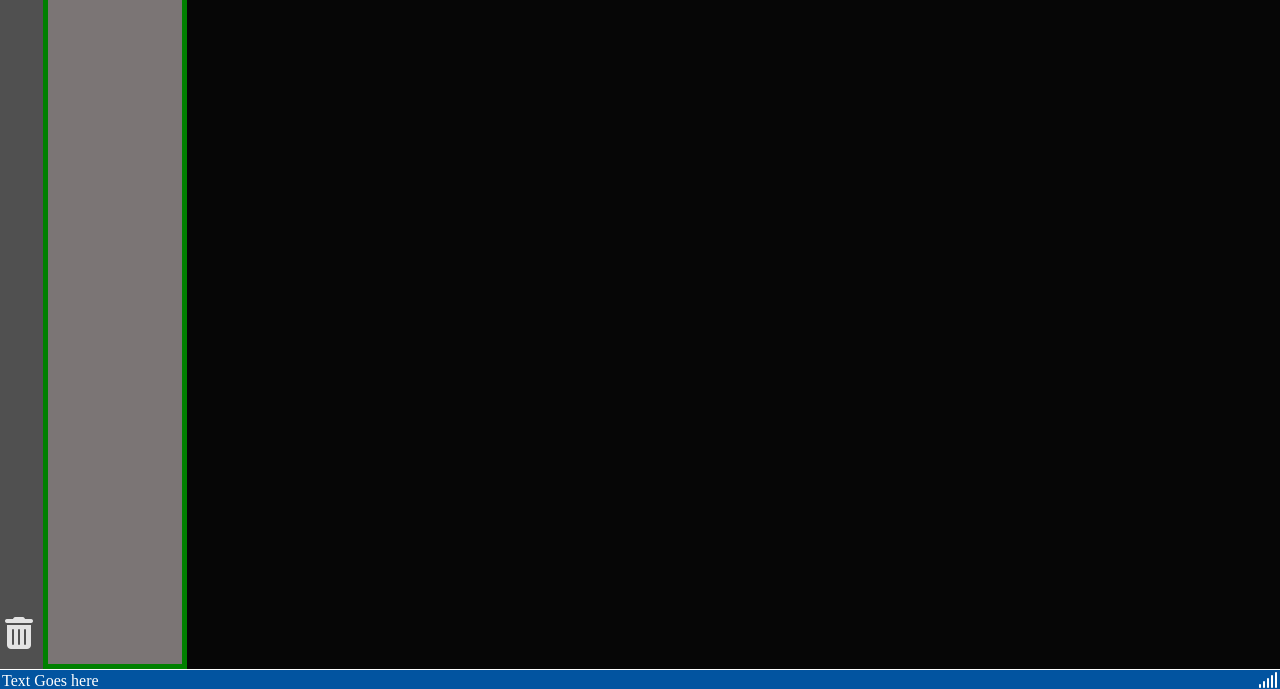
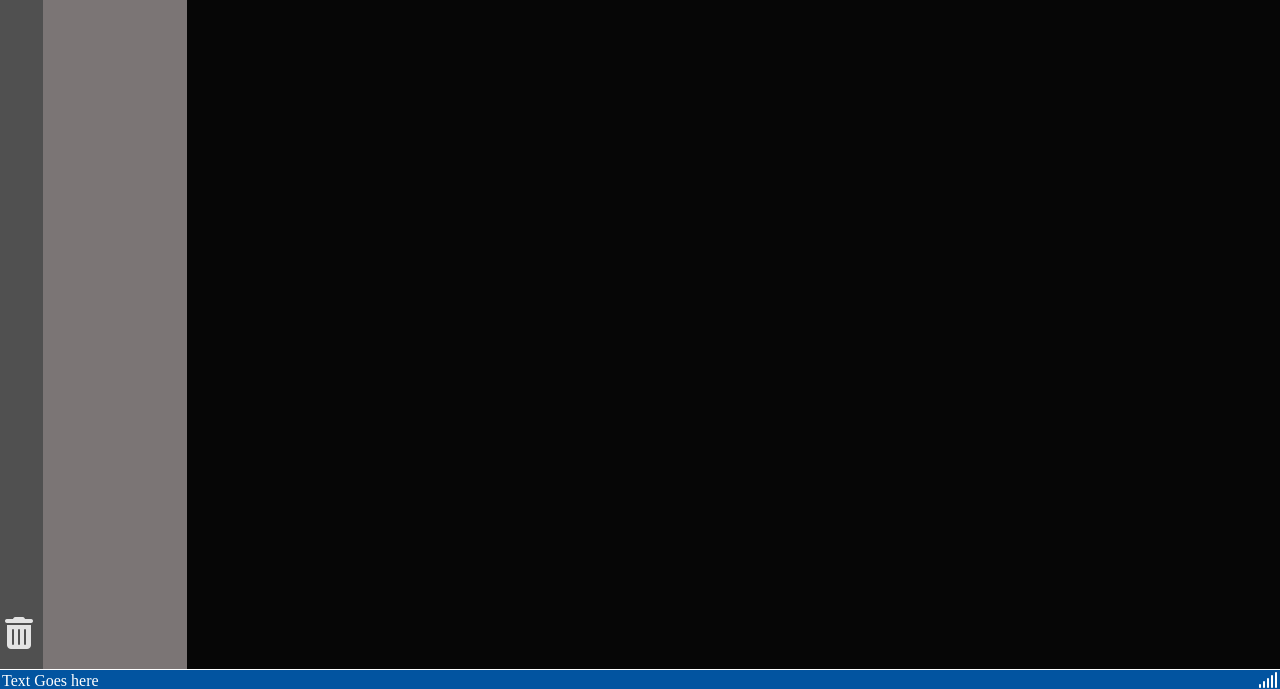
Before and after one commit to bobthefish29/SE137CSS, a plain HTML site: page WeekSix/HomeWork/software.html in a window 1280 px wide. Shown: the part 111-800 px from the top of the page. Drawn offline with nearby package versions, Linux system fonts and the light colour scheme.

Commit message:
TrulyFinishedLab6

```diff
--- a/WeekSix/HomeWork/stylesForSoftware.css
+++ b/WeekSix/HomeWork/stylesForSoftware.css
@@ -98,7 +98,7 @@ aside i:hover{
 }
 div.tray div{
     box-sizing: border-box;
-    border:5px solid green;
+
     width:144px;
     min-width: 144px;
     padding: 0;
```
